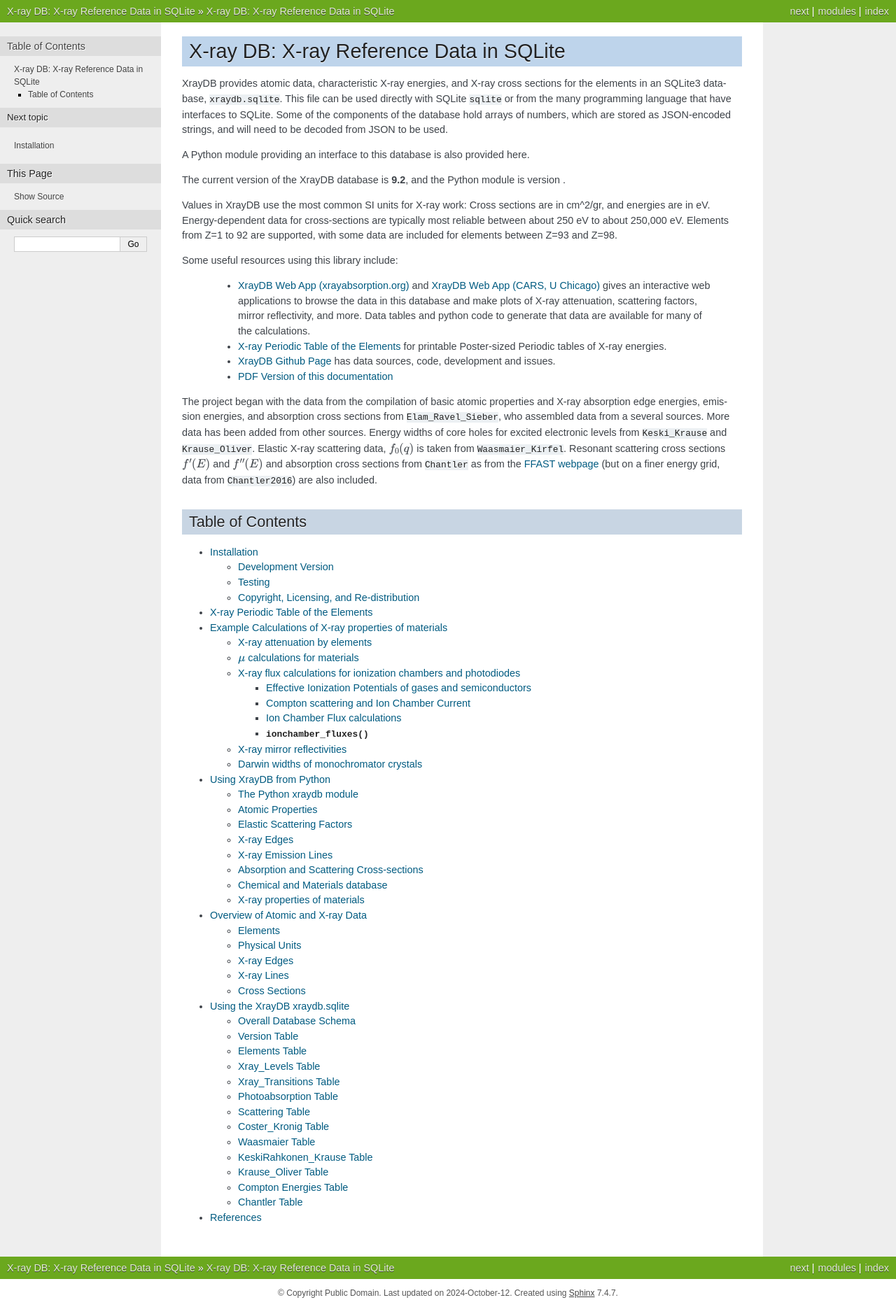
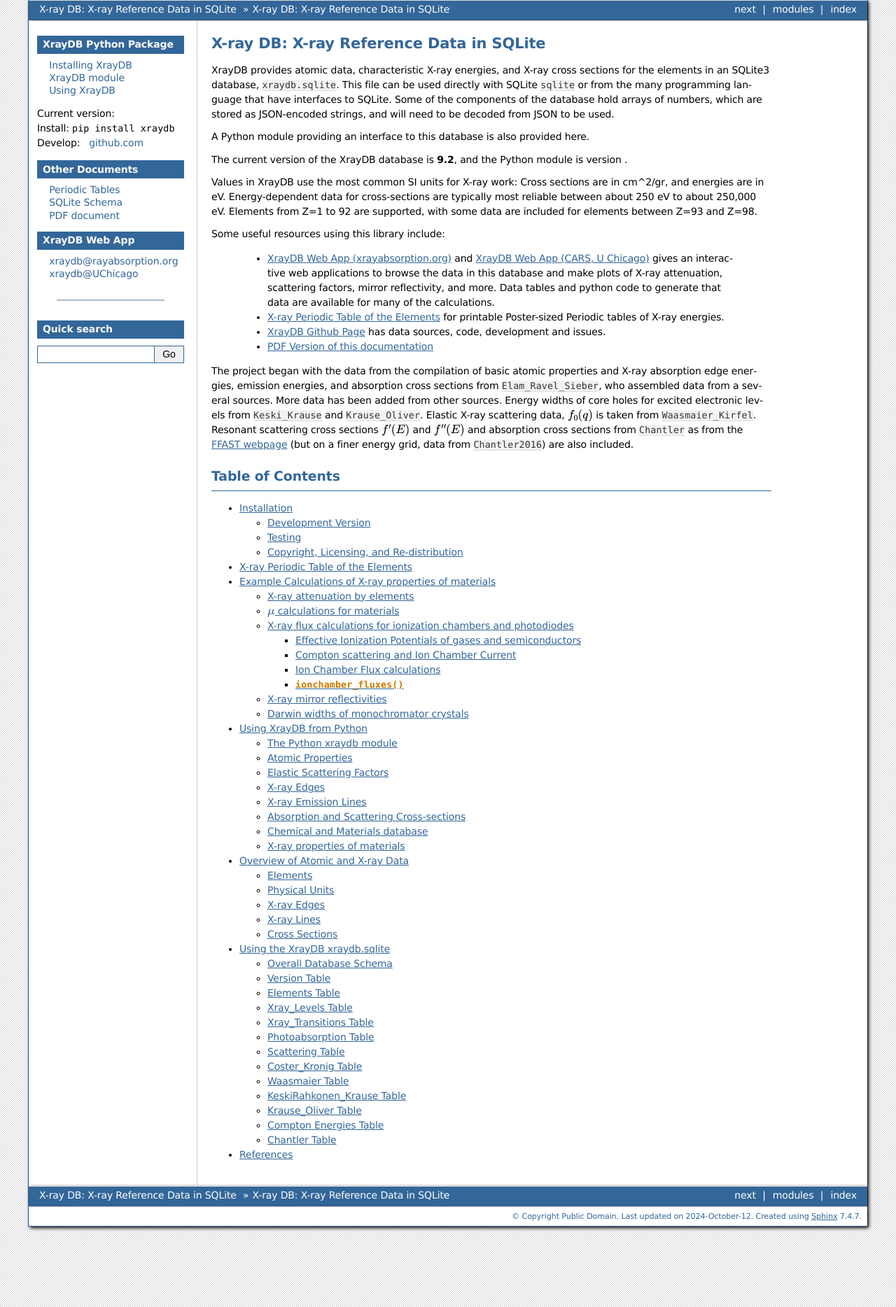
Before and after one commit to xraypy/XrayDB, a Sphinx documentation site: the page built from doc/index.rst, in a window 1280 px wide. Shown: the whole page at 70% size. Built offline with Sphinx 7.4.7, drawn with Linux system fonts in a browser that asks for light colours; the version number could not be read and is left out; cross-references to code outside the pages are shown as plain code.

Commit message:
use new theme and index sidebar with links

```diff
--- a/doc/_templates/indexsidebar.html
+++ b/doc/_templates/indexsidebar.html
@@ -1,9 +1,34 @@
-<h3>Downloads</h3>
-<p>Current version: <b>{{ release }}</b></p>
+<h3>XrayDB Python Package</h3>
+
+<ul>
+   <li>&nbsp; &nbsp;<a href="{{ pathto('installation') }}"> Installing XrayDB</a></li>
+   <li>&nbsp; &nbsp;<a href="{{ pathto('python') }}">    XrayDB  module</a></li>
+   <li>&nbsp; &nbsp;<a href="{{ pathto('examples') }}">   Using XrayDB</a></li>
+</ul>
+
 <p>
-Development version: <br> &nbsp; &nbsp;
-<a href="https://github.com/xraypy/XrayDB">
-https://github.com/xraypy/XrayDB</a> <br>
+Current version: <b>{{ release }}</b></br>
+Install:   <tt>pip install xraydb</tt></br>
+Develop:
+  &nbsp; <a href="https://github.com/xraypy/xraydb/">github.com</a>
+  <p>
 
+<h3>Other Documents</h3>
+
+<ul>
+   <li>&nbsp; &nbsp;<a href="{{ pathto('periodictable') }}"> Periodic Tables</a></li>
+   <li>&nbsp; &nbsp;<a href="{{ pathto('dbschema') }}"> SQLite  Schema</a></li>
+   <li>&nbsp; &nbsp;<a href="xraydb.pdf"> PDF document</a></li>
+ </ul>
+
+<h3>XrayDB Web App</h3>
+
+<ul>
+   <li>&nbsp; &nbsp;<a href="https://xraydb.xrayabsorption.org">
+       xraydb@rayabsorption.org</a></li>
+   <li>&nbsp; &nbsp;<a href="https://millenia.cars.aps.anl.gov/xraydb">
+       xraydb@UChicago</a></li>
+ </ul>
+
+</p>
 <hr>
-<p
--- a/doc/conf.py
+++ b/doc/conf.py
@@ -40,6 +40,7 @@
 
 # html themes: 'default', 'sphinxdoc',  'alabaster', 'agogo', 'nature'
 html_theme = 'nature'
+html_theme = 'bizstyle'
 
 # html_theme_options = {'pagewidth':'85em',
 #                       'documentwidth':'60em',
@@ -54,3 +55,4 @@
 html_last_updated_fmt = '%Y-%B-%d'
 html_show_sourcelink = True
 htmlhelp_basename = 'xraydbdoc'
+html_sidebars = {'index': ['indexsidebar.html','searchbox.html']}
```
